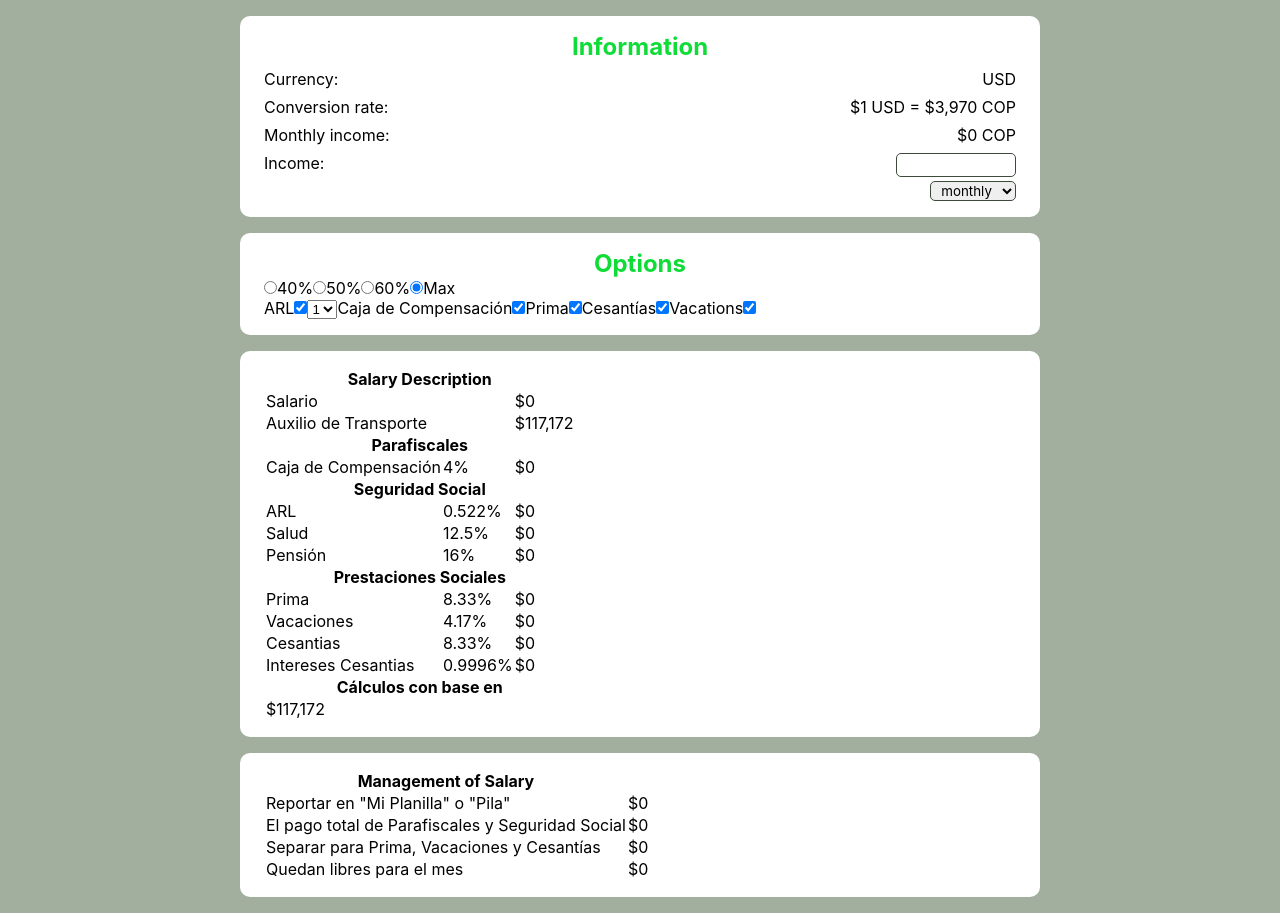
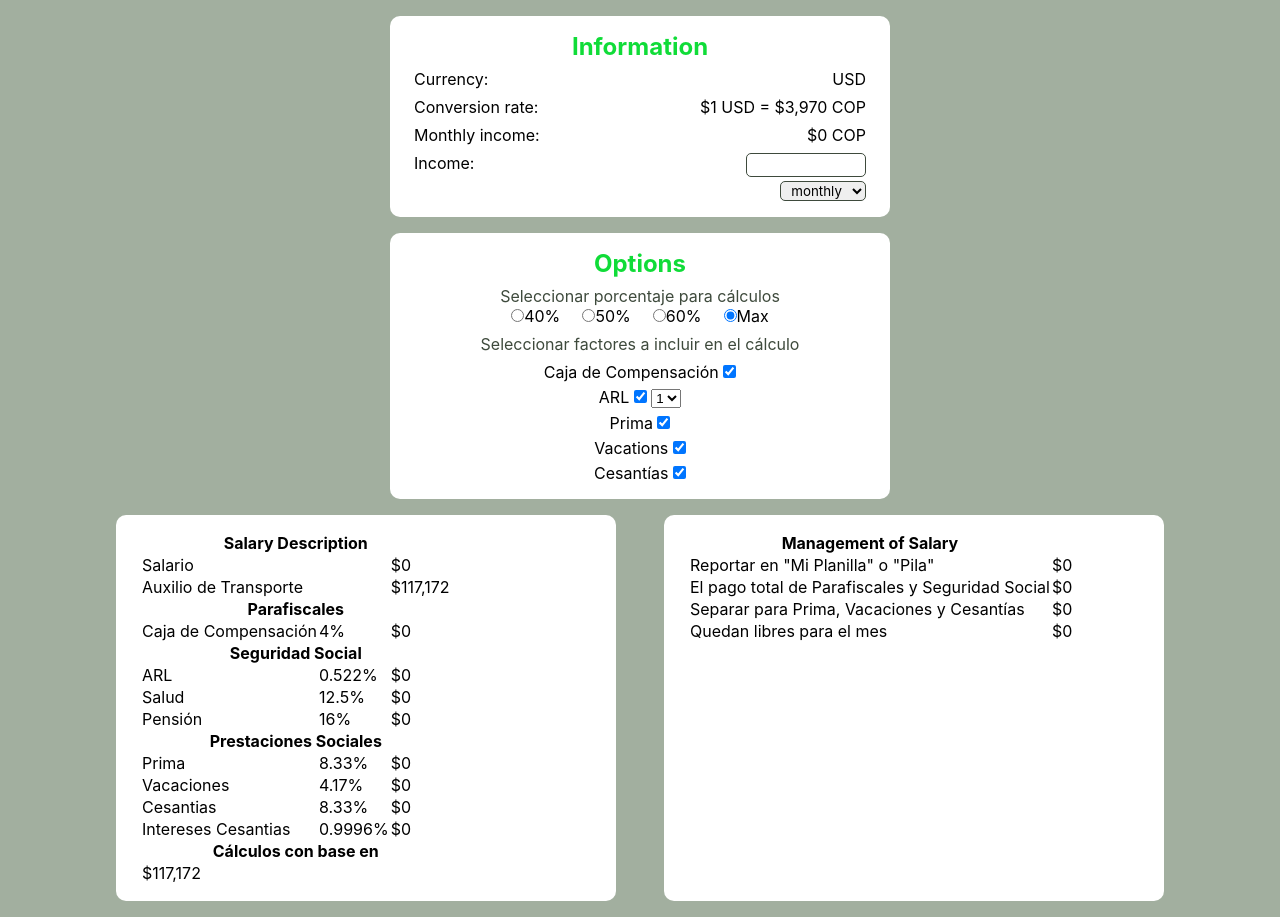
Before and after one commit to Luis-S-S/foreign, a React (Create React App) app: page /USD in a window 1280 px wide. Built offline with nearby package versions, Linux system fonts and the light colour scheme.

Commit message:
feat: styled options section at chart component

```diff
--- a/src/components/CheckableOpt/index.tsx
+++ b/src/components/CheckableOpt/index.tsx
@@ -19,7 +19,7 @@ const CheckableOpt: React.FC<Props> = ({
   };
   return (
     <label htmlFor="random">
-      {text}
+      {`${text} `}
       <input type="checkbox" name={name} id={name} defaultChecked onChange={handlerOnChecked} />
     </label>
 
--- /dev/null
+++ b/src/components/RadioList/RadioList.scss
@@ -0,0 +1,6 @@
+.radio-list__container {
+    align-items: center;
+    display: flex;
+    justify-content: space-around;
+    max-width: 350px;
+}
--- a/src/components/RadioList/index.tsx
+++ b/src/components/RadioList/index.tsx
@@ -2,7 +2,7 @@ import React from 'react';
 
 import { Options, RadioList } from '../../index.d';
 
-import './PercentageSelect.scss';
+import './RadioList.scss';
 
 interface Props {
   options: Options;
@@ -20,7 +20,7 @@ const RadioInput: React.FC<Props> = ({
     });
   };
   return (
-    <div className="chart__percentage-select">
+    <div className="radio-list__container">
       {
         list.map((item) => (
           <label key={item.value} htmlFor={name}>
--- a/src/index.scss
+++ b/src/index.scss
@@ -37,7 +37,6 @@ code {
 
 .text--body {
   color: $color-secondary--dark;
-  text-align: justify;
 }
 
 .align-l {
@@ -50,6 +49,10 @@ code {
 
 .align-c {
   text-align: center;
+}
+
+.align-j {
+  text-align: justify;
 }
 
 .link--default {
--- a/src/pages/Chart/Chart.scss
+++ b/src/pages/Chart/Chart.scss
@@ -13,15 +13,52 @@
     .container {
         background-color: white;
         border-radius: 10px;
-        max-width: 800px;
+        max-width: 500px;
         padding: 0.5em;
+        width: 100%;
+
+        .top-section__grid {
+            display: grid;
+            grid-template-columns: 40% 60%;
+            margin: .5em 0;
+        }
+    }
+
+    .chart-page__container {
+        align-items: stretch;
+        display: flex;
+        flex-wrap: wrap;
+        gap: 1em;
+        justify-content: space-around;
+        max-width: 1080px;
         width: 100%;
     }
 
-    .top-section__grid {
-        display: grid;
-        grid-template-columns: 40% 60%;
-        margin: .5em 0;
+    .chart__options-section {
+        align-items: center;
+        display: flex;
+        flex-direction: column;
+        gap: .5em;
+        justify-content: flex-start;
+
+        .options-section__radios {
+            text-align: center;
+        }
+
+        .options-section__checkboxes {
+            align-items: center;
+            display: flex;
+            flex-wrap: wrap;
+            gap: 5px;
+            justify-content: space-around;
+            width: 100%;
+        }
+
+        @media (min-width: 1048px) {
+            .options-section__checkboxes {
+                flex-direction: column;
+            }
+        }
     }
 
     @media (min-width: 425px) {
@@ -30,9 +67,3 @@
         }
     }
 }
-
-// .chart__link {
-//     position: absolute;
-//     top: 10px;
-//     left: 10px;
-// }
--- a/src/pages/Chart/index.tsx
+++ b/src/pages/Chart/index.tsx
@@ -42,7 +42,7 @@ const Chart: React.FC = () => {
   return (
     <main className="chart-page">
       {/* <Link className="link--default chart__link" to="/">Back to home</Link> */}
-      <section className="chart__top-section container">
+      <section className="container">
         <h2 className="text--title">Information</h2>
         <div className="top-section__grid">
           <p>Currency:</p>
@@ -64,20 +64,31 @@ const Chart: React.FC = () => {
       </section>
       <section className="chart__options-section container">
         <h2 className="text--title">Options</h2>
+        <div className="options-section__radios">
+          <p className="text--body align-c">Seleccionar porcentaje para cálculos</p>
           <RadioListInput options={options} setOptions={setOptions} name="percentage" list={percentageRadioList} />
+        </div>
+        <p className="text--body align-c">Seleccionar factores a incluir en el cálculo</p>
+        <div className="options-section__checkboxes">
+          <CheckableOpt options={options} setOptions={setOptions} name="familiarCompensation" text="Caja de Compensación" />
+          <div>
             <CheckableOpt options={options} setOptions={setOptions} name="arl" text="ARL" />
+            <span>{' '}</span>
             <SelectList options={options} setOptions={setOptions} name="typeOfArl" list={[1, 2, 3, 4, 5]} defaultValue={1} />
-        <CheckableOpt options={options} setOptions={setOptions} name="familiarCompensation" text="Caja de Compensación" />
+          </div>
           <CheckableOpt options={options} setOptions={setOptions} name="biannualCompensation" text="Prima" />
+          <CheckableOpt options={options} setOptions={setOptions} name="vacations" text="Vacations" />
           <CheckableOpt options={options} setOptions={setOptions} name="cesantias" text="Cesantías" />
-        <CheckableOpt options={options} setOptions={setOptions} name="vacations" text="Vacations" />
+        </div>
       </section>
+      <div className="chart-page__container">
         <section className="chart__table-section container">
           <ChartTable bases={bases} opt={options} salary={salary} />
         </section>
         <section className="chart__table-section container">
           <ManagementTable bases={bases} opt={options} salary={salary} />
         </section>
+      </div>
     </main>
   );
 };
--- a/src/pages/Home/index.tsx
+++ b/src/pages/Home/index.tsx
@@ -11,10 +11,10 @@ const Home: React.FC = () => {
     <main className="home-page">
       <section className="home__container">
         <h1 className="text--title">Foreign Salary!</h1>
-        <p className="text--body">Congratulations on landing a remote job! Our purpose is to help you manage your earnings while complying with Colombian regulations.</p>
-        <p className="text--body">Select the currency that applies to you and click the &quot;Go to chart&quot; button.</p>
-        <p className="text--body">It will take you to a chart with multiple options. You can input your salary, select how much you want to report for health and pension, whether you are enrolled with an ARL or not, and much more!</p>
-        <p className="text--body">*Note: It also helps if your current contract is &quot;Prestación de servicios&quot; you can compare how much you are earning against different contract types</p>
+        <p className="text--body align-j">Congratulations on landing a remote job! Our purpose is to help you manage your earnings while complying with Colombian regulations.</p>
+        <p className="text--body align-j">Select the currency that applies to you and click the &quot;Go to chart&quot; button.</p>
+        <p className="text--body align-j">It will take you to a chart with multiple options. You can input your salary, select how much you want to report for health and pension, whether you are enrolled with an ARL or not, and much more!</p>
+        <p className="text--body align-j">*Note: It also helps if your current contract is &quot;Prestación de servicios&quot; you can compare how much you are earning against different contract types</p>
         <CurrencySelect setCurrency={setCurrency} />
         <Link className="link--default" to={`/${currency}`}>Go to chart</Link>
       </section>
```
Also changed, not shown: src/components/RadioList/PercentageSelect.scss (deleted). Lines whose indentation alone changed are shown as unchanged.
